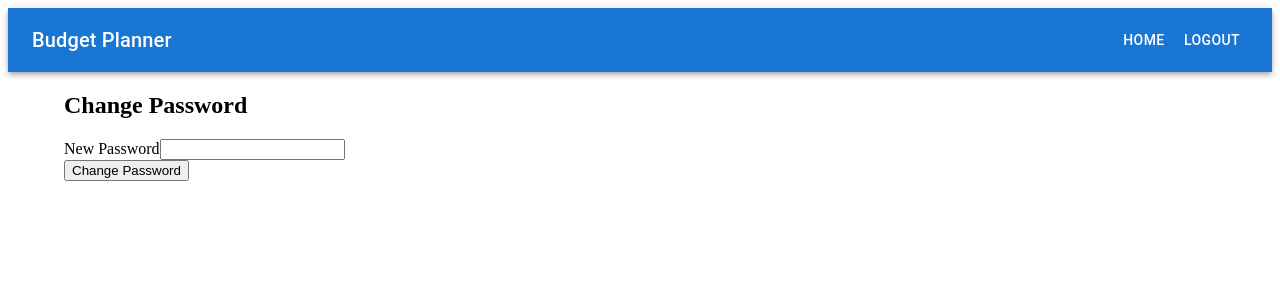
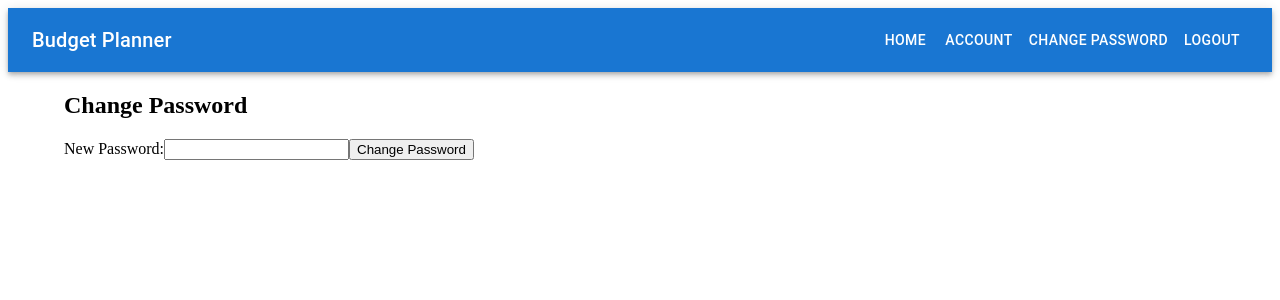
Before and after one commit to DaKea91/budget_planner, a Next.js app: page /change-password in a window 1280 px wide. Shown: the top 300 px of the page. Built offline with nearby package versions, Linux system fonts and the light colour scheme; no server answers; sample sign-in values are in the browser's storage.

Commit message:
minor fixes

```diff
--- a/components/layout.js
+++ b/components/layout.js
@@ -1,12 +1,13 @@
-/* eslint-disable @typescript-eslint/no-unused-vars */
-import { signOut } from "next-auth/react";
+import { signOut, useSession } from "next-auth/react";
 import Link from "next/link";
 import { AppBar, Toolbar, Typography, Button, Container } from "@mui/material";
 
 const Layout = ({ children }) => {
+  const { data: session } = useSession();  // Fetch session data using useSession
+
   // Handle the logout process
   const handleLogout = async () => {
-    await signOut({ callbackUrl: "/auth/login" });
+    await signOut({ callbackUrl: "/auth/login" });  // Logout and redirect to login
   };
 
   return (
@@ -18,16 +19,29 @@ const Layout = ({ children }) => {
             Budget Planner
           </Typography>
 
-          {/* Links and actions depending on the session */}
+          {/* Always visible links */}
           <Button color="inherit" component={Link} href="/home">
             Home
           </Button>
 
-          {/* ... other links and buttons as needed */}
+          {/* Conditionally render "Account" and "Change Password" links if logged in */}
+          {session && (
+            <>
+              <Button color="inherit" component={Link} href="/account">
+                Account
+              </Button>
+              <Button color="inherit" component={Link} href="/change-password">
+                Change Password
+              </Button>
+            </>
+          )}
 
-          <Button color="inherit" onClick={handleLogout}>
-            Logout
-          </Button>
+          {/* Conditionally render "Logout" button if logged in */}
+          {session && (
+            <Button color="inherit" onClick={handleLogout}>
+              Logout
+            </Button>
+          )}
         </Toolbar>
       </AppBar>
 
--- a/pages/_app.js
+++ b/pages/_app.js
@@ -1,7 +1,5 @@
-// pages/_app.js
 import { SessionProvider } from "next-auth/react"; // Import SessionProvider to manage session
 import Layout from "../components/layout"; // Import the global Layout component
-// import "../styles/globals.css"; // Import your global styles --this is needed only for CSS in JS
 
 function MyApp({ Component, pageProps }) {
   return (
--- a/pages/change-password.js
+++ b/pages/change-password.js
@@ -1,31 +1,38 @@
-import { useState } from 'react';
+import { getSession } from "next-auth/react"; // Import getSession for server-side session check
 
-const ChangePassword = () => {
-  const [newPassword, setNewPassword] = useState("");
-
-  const handlePasswordChange = async (e) => {
-    e.preventDefault();
-    // Here you would call your API to change the password
-    alert("Password changed!");
-  };
+const ChangePassword = ({ session }) => {
+  if (!session) {
+    return <div>Please log in to change your password.</div>;
+  }
 
   return (
     <div>
       <h2>Change Password</h2>
-      <form onSubmit={handlePasswordChange}>
-        <div>
-          <label>New Password</label>
-          <input
-            type="password"
-            value={newPassword}
-            onChange={(e) => setNewPassword(e.target.value)}
-            required
-          />
-        </div>
+      <form>
+        {/* Your form for changing the password */}
+        <label>New Password:</label>
+        <input type="password" name="newPassword" />
         <button type="submit">Change Password</button>
       </form>
     </div>
   );
 };
 
+export async function getServerSideProps(context) {
+  const session = await getSession(context);  // Check session on the server side
+
+  if (!session) {
+    return {
+      redirect: {
+        destination: "/auth/login", // Redirect to login page if no session
+        permanent: false,
+      },
+    };
+  }
+
+  return {
+    props: { session }, // Pass session data to the page
+  };
+}
+
 export default ChangePassword;
```
Also changed, not shown: pages/account.js (+4 -4 lines), pages/home.js (+10 -21 lines).
